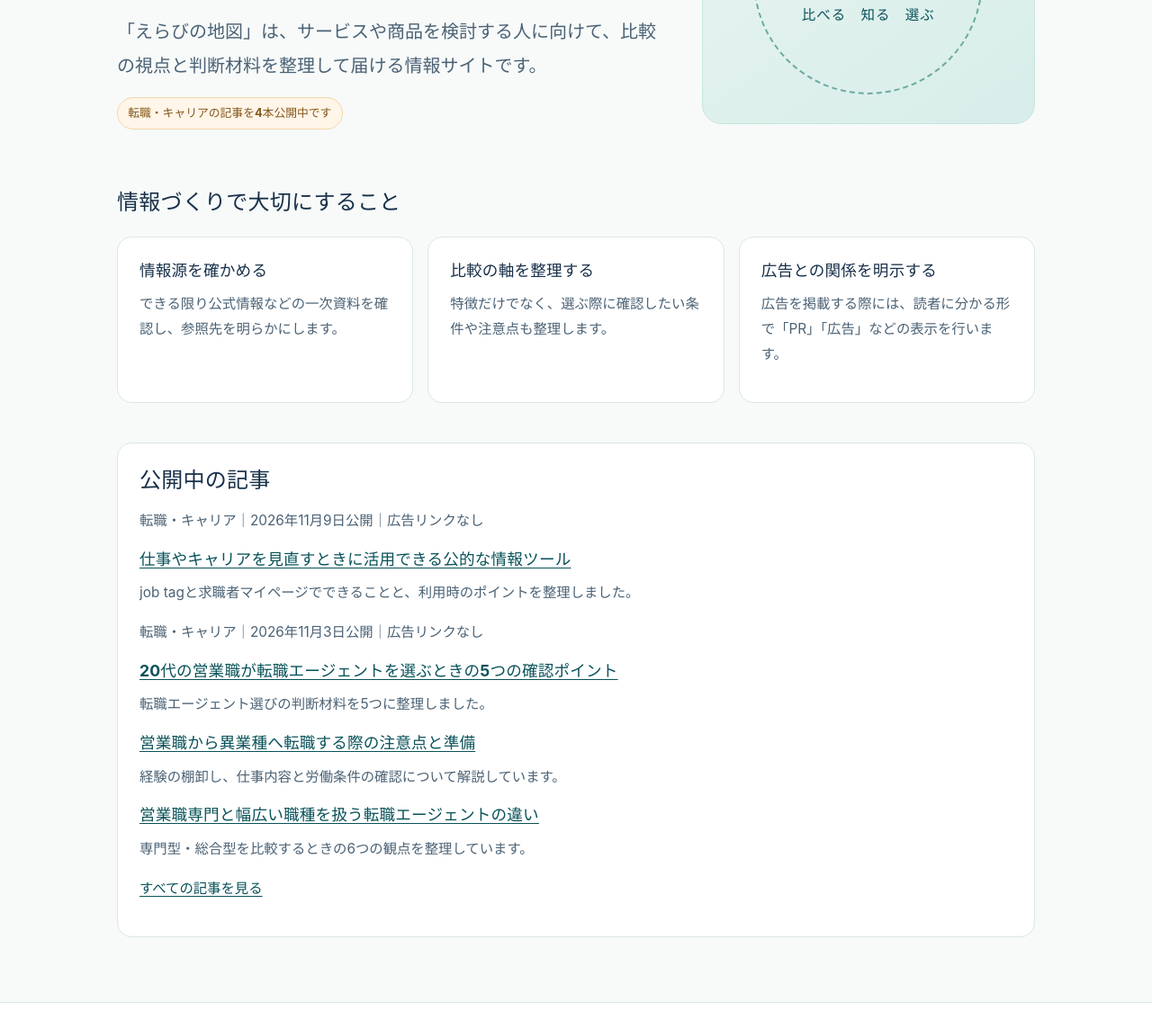
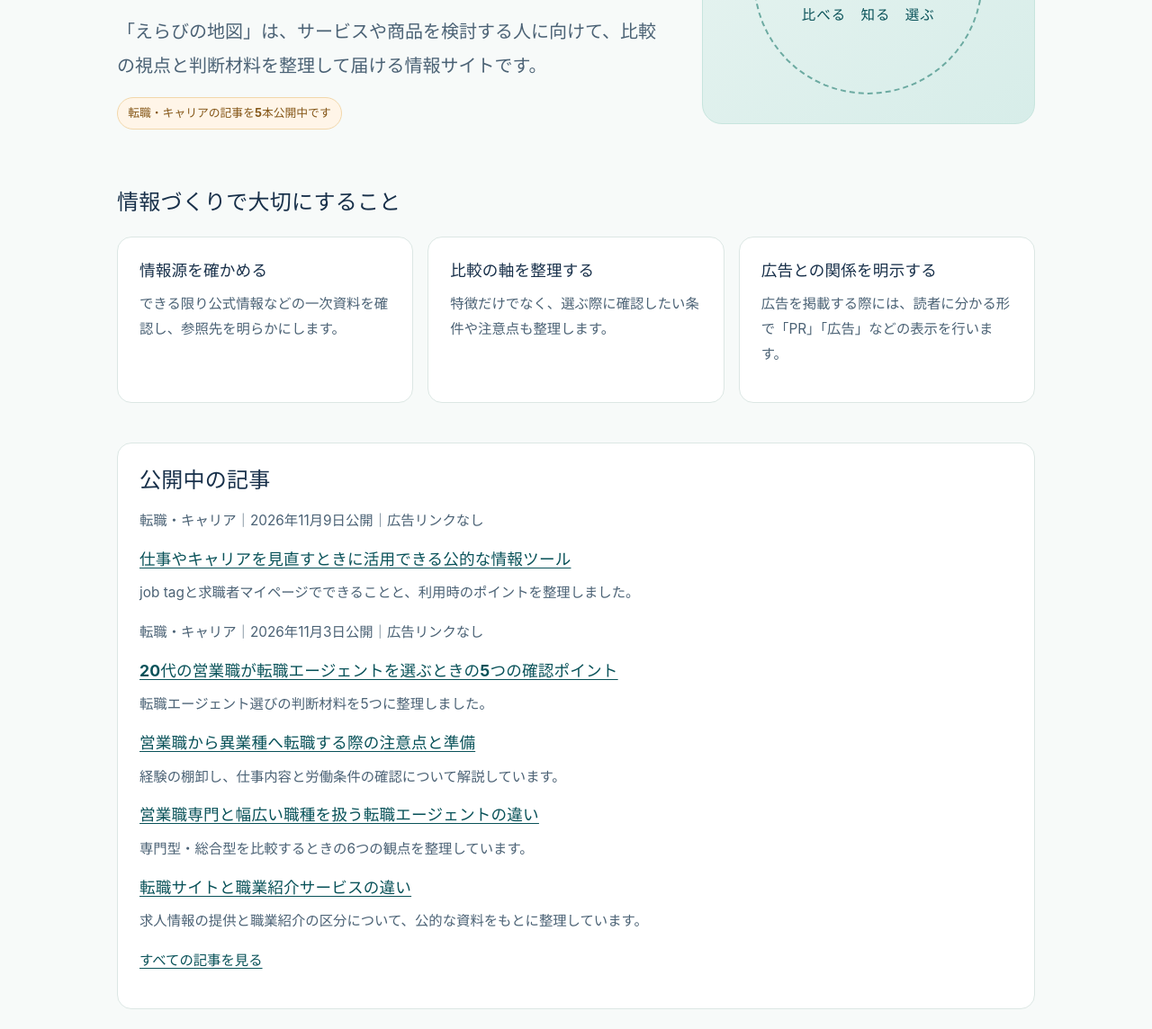
Before and after one commit to nobotasuke-byte/affiliate-autopilot, a plain HTML site: page public/index.html in a window 1280 px wide. Shown: the part 381-1525 px from the top of the page at 90% size. Drawn offline with Linux system fonts and the light colour scheme.

Commit message:
Include fifth source-backed article in navigation and sitemap

```diff
--- a/public/index.html
+++ b/public/index.html
@@ -4,7 +4,7 @@
   <meta charset="utf-8">
   <meta name="viewport" content="width=device-width,initial-scale=1">
   <meta name="robots" content="index,follow">
-  <meta name="description" content="えらびの地図は商品やサービスの選び方と判断材料を整理するサイトです。転職・キャリアの情報記事を4本公開中です。">
+  <meta name="description" content="えらびの地図は商品やサービスの選び方と判断材料を整理するサイトです。転職・キャリアの情報記事を5本公開中です。">
   <title>サービス選びの判断材料を、わかりやすく | えらびの地図</title>
   <link rel="stylesheet" href="/assets/site.css">
 </head>
@@ -30,7 +30,7 @@
     <p class="eyebrow">Choices, made clearer</p>
     <h1 id="top-heading">選ぶ前に、<br>確かめておきたいこと。</h1>
     <p class="lead">「えらびの地図」は、サービスや商品を検討する人に向けて、比較の視点と判断材料を整理して届ける情報サイトです。</p>
-    <p><span class="status">転職・キャリアの記事を4本公開中です</span></p>
+    <p><span class="status">転職・キャリアの記事を5本公開中です</span></p>
   </div>
   <div class="hero-art" role="img" aria-label="選択の道筋を表現した装飾">
     <div class="hero-art-inner" aria-hidden="true"><span>⌁</span><span>比べる　知る　選ぶ</span></div>
@@ -56,6 +56,8 @@
   <p>経験の棚卸し、仕事内容と労働条件の確認について解説しています。</p>
   <h3><a href="/articles/specialized-vs-general-agents/">営業職専門と幅広い職種を扱う転職エージェントの違い</a></h3>
   <p>専門型・総合型を比較するときの6つの観点を整理しています。</p>
+  <h3><a href="/articles/job-info-vs-placement/">転職サイトと職業紹介サービスの違い</a></h3>
+  <p>求人情報の提供と職業紹介の区分について、公的な資料をもとに整理しています。</p>
   <p><a href="/articles/">すべての記事を見る</a></p>
 </section>
     </div>
```
